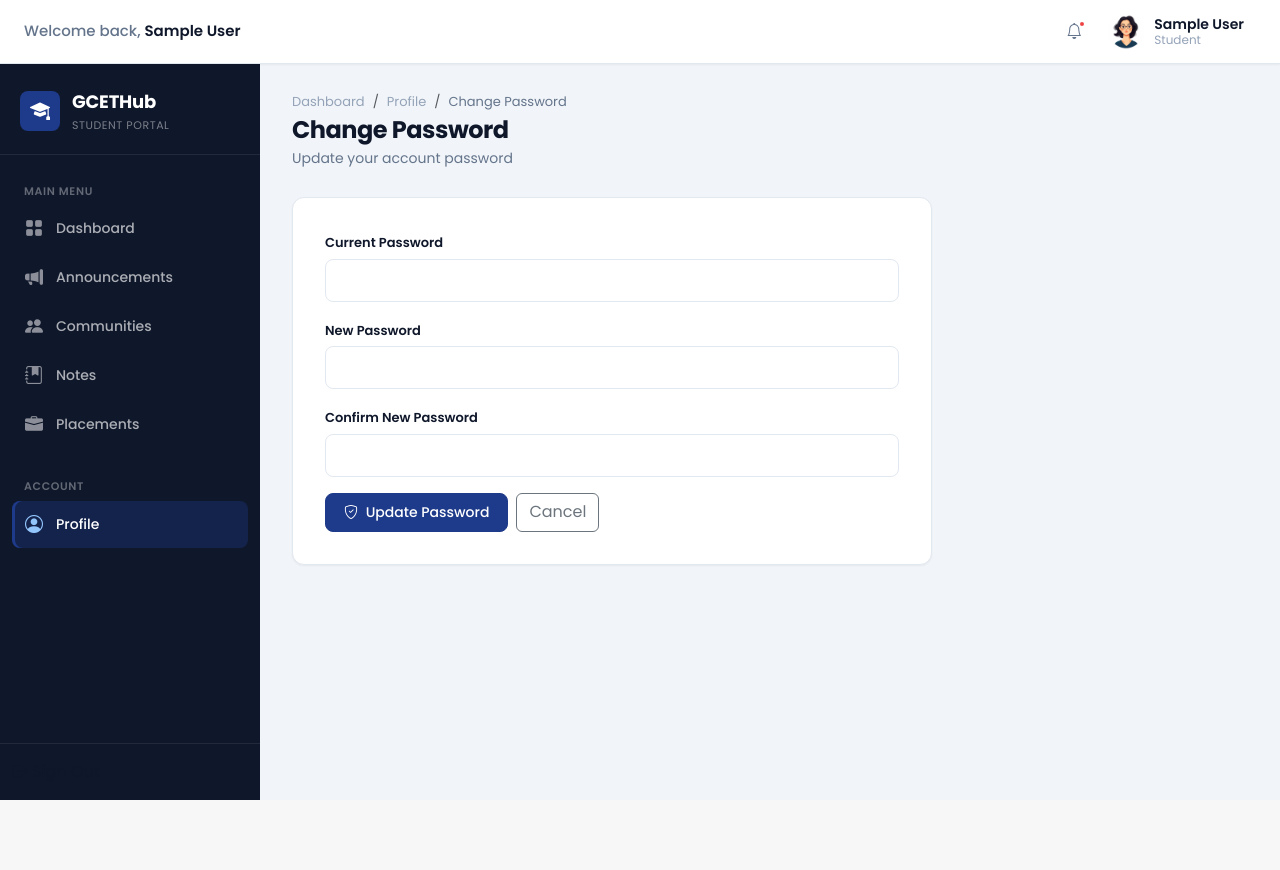
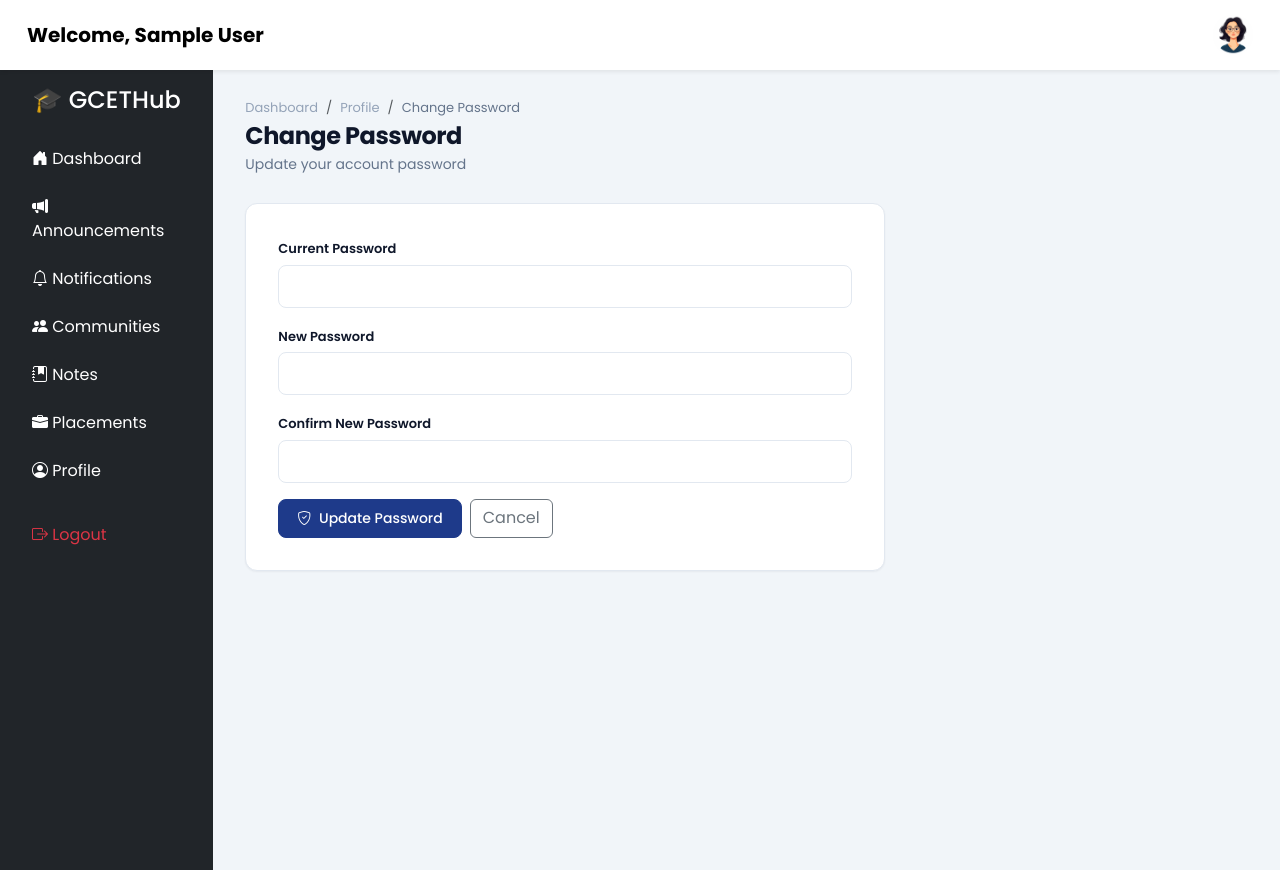
Before and after one commit to payalgit933/GCETHub, a Flask app: page /profile/change-password in a window 1280 px wide. Before the commit the page ends 800 px from the top, so only its background shows below. Run offline with Flask 3, Linux system fonts and the light colour scheme; the visitor is signed in with stand-in values (Sample User, id 1).

Commit message:
Add notification module

```diff
--- a/app/routes/announcement.py
+++ b/app/routes/announcement.py
@@ -2,6 +2,7 @@ from flask import Blueprint, render_template, request, redirect, url_for, flash,
 from flask_login import login_required, current_user
 from app.extensions import db
 from app.models.announcement import Announcement
+from app.utils.notifications import create_notification
 
 announcement = Blueprint("announcement", __name__)
 
@@ -38,6 +39,11 @@ def add_announcement():
 
         db.session.add(new_post)
         db.session.commit()
+        create_notification(
+            title="New Announcement",
+            message=title,
+            type="announcement"
+        )
 
         flash("Announcement Added Successfully!", "success")
 
--- a/app/routes/community.py
+++ b/app/routes/community.py
@@ -2,6 +2,7 @@ from flask import Blueprint, render_template, request, redirect, url_for, flash
 from flask_login import login_required, current_user
 from app.extensions import db
 from app.models.community import Community
+from app.utils.notifications import create_notification
 
 community = Blueprint("community", __name__)
 
@@ -40,6 +41,11 @@ def add_community():
 
         db.session.add(new_community)
         db.session.commit()
+        create_notification(
+            title="New Community",
+            message=name,
+            type="community"
+        )
 
         flash("Community Added Successfully!", "success")
 
--- a/app/routes/note.py
+++ b/app/routes/note.py
@@ -4,6 +4,7 @@ from werkzeug.utils import secure_filename
 from app.extensions import db
 from app.models.note import Note
 import os
+from app.utils.notifications import create_notification
 
 note = Blueprint("note", __name__)
 
@@ -54,6 +55,11 @@ def upload_note():
 
         db.session.add(new_note)
         db.session.commit()
+        create_notification(
+            title="New Note Uploaded",
+            message=title,
+            type="notes"
+        )
 
         flash("Note uploaded successfully!", "success")
 
--- a/app/routes/placement.py
+++ b/app/routes/placement.py
@@ -3,6 +3,7 @@ from flask_login import login_required, current_user
 from app.extensions import db
 from app.models.placement import Placement
 from flask import abort
+from app.utils.notifications import create_notification
 
 placement = Blueprint("placement", __name__)
 
@@ -50,6 +51,11 @@ def add_placement():
 
         db.session.add(new_placement)
         db.session.commit()
+        create_notification(
+            title="New Placement Opportunity",
+            message=company,
+            type="placements"
+        )
 
         flash("Placement added successfully!", "success")
 
--- a/app/templates/includes/navbar.html
+++ b/app/templates/includes/navbar.html
@@ -1,73 +1,78 @@
-<nav class="dashboard-navbar d-flex align-items-center justify-content-between">
+<nav class="navbar navbar-light bg-white shadow-sm">
 
-    <div class="d-flex align-items-center">
+    <div class="container-fluid">
 
-        <button class="sidebar-toggle" id="sidebarToggle" aria-label="Toggle sidebar">
-            <i class="bi bi-list fs-5"></i>
-        </button>
+        <span class="navbar-brand fw-bold">
 
-        <span class="navbar-brand-text">
-            Welcome back, <strong>{{ current_user.name }}</strong>
+            Welcome,
+            {{ current_user.name }}
+
         </span>
 
-    </div>
+        <div>
 
-    <div class="d-flex align-items-center gap-2">
+            <ul class="dropdown-menu dropdown-menu-end shadow border-0 mt-2" style="width:350px;">
 
-        <div class="dropdown">
-            <button class="nav-icon-btn dropdown-toggle border-0"
-                    data-bs-toggle="dropdown"
-                    aria-expanded="false"
-                    aria-label="Notifications">
-                <i class="bi bi-bell"></i>
-                <span class="notification-dot"></span>
-            </button>
-            <ul class="dropdown-menu dropdown-menu-end shadow border-0 mt-2" style="min-width: 280px;">
-                <li class="dropdown-header fw-semibold">Notifications</li>
+                <li class="dropdown-header fw-bold">
+                    Notifications
+                </li>
+
                 <li><hr class="dropdown-divider"></li>
+
+                {% if navbar_notifications %}
+
+                    {% for n in navbar_notifications %}
+
+                    <li>
+
+                        <a class="dropdown-item py-2"
+                        href="{{ url_for('notification.notifications') }}">
+
+                            <strong>{{ n.title }}</strong><br>
+
+                            <small class="text-muted">
+                                {{ n.message }}
+                            </small>
+
+                        </a>
+
+                    </li>
+
+                    {% endfor %}
+
+                {% else %}
+
+                    <li>
+
+                        <span class="dropdown-item-text text-muted">
+
+                            No notifications yet.
+
+                        </span>
+
+                    </li>
+
+                {% endif %}
+
+                <li><hr class="dropdown-divider"></li>
+
                 <li>
-                    <span class="dropdown-item-text text-muted small py-3">
-                        <i class="bi bi-check-circle me-2"></i>
-                        You're all caught up!
-                    </span>
+
+                    <a class="dropdown-item text-center fw-semibold"
+                    href="{{ url_for('notification.notifications') }}">
+
+                        View All Notifications
+
+                    </a>
+
                 </li>
+
             </ul>
-        </div>
 
-        <div class="dropdown">
-            <button class="user-menu-toggle dropdown-toggle border-0"
-                    data-bs-toggle="dropdown"
-                    aria-expanded="false">
-                <img src="{{ url_for('static', filename='uploads/profile_pics/' + current_user.profile_pic) }}"
-                     alt="{{ current_user.name }}">
-                <div class="user-info d-none d-md-block">
-                    <div class="user-name">{{ current_user.name }}</div>
-                    <div class="user-role">{{ current_user.role }}</div>
-                </div>
-            </button>
-            <ul class="dropdown-menu dropdown-menu-end shadow border-0 mt-2">
-                <li>
-                    <a class="dropdown-item" href="{{ url_for('profile.my_profile') }}">
-                        <i class="bi bi-person me-2"></i> My Profile
-                    </a>
-                </li>
-                <li>
-                    <a class="dropdown-item" href="{{ url_for('profile.edit_profile') }}">
-                        <i class="bi bi-pencil me-2"></i> Edit Profile
-                    </a>
-                </li>
-                <li>
-                    <a class="dropdown-item" href="{{ url_for('profile.change_password') }}">
-                        <i class="bi bi-key me-2"></i> Change Password
-                    </a>
-                </li>
-                <li><hr class="dropdown-divider"></li>
-                <li>
-                    <a class="dropdown-item text-danger" href="{{ url_for('auth.logout') }}">
-                        <i class="bi bi-box-arrow-right me-2"></i> Sign Out
-                    </a>
-                </li>
-            </ul>
+            <img src="{{ url_for('static', filename='uploads/profile_pics/' + current_user.profile_pic) }}"
+                 width="40"
+                 class="rounded-circle">
+
         </div>
 
     </div>
--- a/app/templates/includes/sidebar.html
+++ b/app/templates/includes/sidebar.html
@@ -1,88 +1,70 @@
-<aside class="dashboard-sidebar" id="dashboardSidebar">
+<div class="col-md-2 bg-dark text-white min-vh-100 p-3">
 
-    <div class="sidebar-brand">
-        <a href="{{ url_for('dashboard.home') }}" class="brand-logo">
-            <div class="brand-icon">
-                <i class="bi bi-mortarboard-fill"></i>
-            </div>
-            <div>
-                <div class="brand-text">GCETHub</div>
-                <div class="brand-tagline">Student Portal</div>
-            </div>
-        </a>
-    </div>
+    <h4 class="text-center mb-4">
+        🎓 GCETHub
+    </h4>
 
-    <nav class="sidebar-nav">
+    <ul class="nav flex-column">
 
-        <div class="sidebar-section-label">Main Menu</div>
-
-        <ul class="nav flex-column list-unstyled mb-0">
-
-            <li class="nav-item">
-                <a href="{{ url_for('dashboard.home') }}"
-                   class="nav-link {% if request.endpoint == 'dashboard.home' %}active{% endif %}">
-                    <i class="bi bi-grid-fill"></i> Dashboard
+        <li class="nav-item mb-2">
+            <a href="{{ url_for('dashboard.home') }}" class="nav-link text-white">
+                <i class="bi bi-house-door-fill"></i> Dashboard
             </a>
         </li>
 
-            <li class="nav-item">
-                <a href="{{ url_for('announcement.announcements') }}"
-                   class="nav-link {% if request.endpoint in ['announcement.announcements', 'announcement.add_announcement'] %}active{% endif %}">
+        <li class="nav-item mb-2">
+            <a href="{{ url_for('announcement.announcements') }}" class="nav-link text-white">
                 <i class="bi bi-megaphone-fill"></i> Announcements
             </a>
         </li>
 
         <li class="nav-item">
-                <a href="{{ url_for('community.communities') }}"
-                   class="nav-link {% if request.endpoint in ['community.communities', 'community.add_community'] %}active{% endif %}">
+            <a href="{{ url_for('notification.notifications') }}" class="nav-link text-white">
+                <i class="bi bi-bell"></i>
+                Notifications
+            </a>
+        </li>
+
+        <li class="nav-item mt-2">
+            <a href="{{ url_for('community.communities') }}" class="nav-link text-white">
                 <i class="bi bi-people-fill"></i> Communities
             </a>
         </li>
 
-            <li class="nav-item">
-                <a href="{{ url_for('note.notes') }}"
-                   class="nav-link {% if request.endpoint in ['note.notes', 'note.upload_note'] %}active{% endif %}">
+        <li class="nav-item mt-2">
+            <a href="{{ url_for('note.notes') }}" class="nav-link text-white">
                 <i class="bi bi-journal-bookmark-fill"></i> Notes
             </a>
         </li>
 
-            <li class="nav-item">
-                <a href="{{ url_for('placement.placements') }}"
-                   class="nav-link {% if request.endpoint in ['placement.placements', 'placement.add_placement'] %}active{% endif %}">
+        <li class="nav-item mt-2">
+            <a href="{{ url_for('placement.placements') }}" class="nav-link text-white">
                 <i class="bi bi-briefcase-fill"></i> Placements
+            </a>
+        </li>
+
+        <li class="nav-item mt-2">
+            <a href="{{ url_for('profile.my_profile') }}" class="nav-link text-white">
+                <i class="bi bi-person-circle"></i>
+                Profile
+            </a>
+        </li>
+
+        <li class="nav-item mt-4">
+            <a href="{{ url_for('auth.logout') }}" class="nav-link text-danger">
+                <i class="bi bi-box-arrow-right"></i> Logout
             </a>
         </li>
 
     </ul>
 
-        <div class="sidebar-section-label mt-3">Account</div>
-
-        <ul class="nav flex-column list-unstyled mb-0">
-
-            <li class="nav-item">
-                <a href="{{ url_for('profile.my_profile') }}"
-                   class="nav-link {% if request.endpoint in ['profile.my_profile', 'profile.edit_profile', 'profile.change_password', 'profile.upload_profile_picture'] %}active{% endif %}">
-                    <i class="bi bi-person-circle"></i> Profile
-                </a>
-            </li>
-
     {% if current_user.role == "admin" %}
     <li class="nav-item">
-                <a href="{{ url_for('admin.admin_dashboard') }}"
-                   class="nav-link {% if request.endpoint == 'admin.admin_dashboard' %}active{% endif %}">
-                    <i class="bi bi-shield-lock-fill"></i> Admin Panel
+        <a href="{{ url_for('admin.admin_dashboard') }}" class="nav-link text-white">
+            <i class="bi bi-speedometer2"></i>
+            Admin Dashboard
         </a>
     </li>
     {% endif %}
 
-        </ul>
-
-    </nav>
-
-    <div class="sidebar-footer">
-        <a href="{{ url_for('auth.logout') }}" class="nav-link logout-link">
-            <i class="bi bi-box-arrow-right"></i> Sign Out
-        </a>
 </div>
-
-</aside>
```
Also changed, not shown: app/__init__.py (+7 -0 lines), app/models/notification.py (added, +27 -0 lines), app/routes/notification.py (added, +18 -0 lines), app/templates/dashboard/notifications.html (added, +37 -0 lines), app/utils/notifications.py (added, +20 -0 lines). Lines whose indentation alone changed are shown as unchanged.
